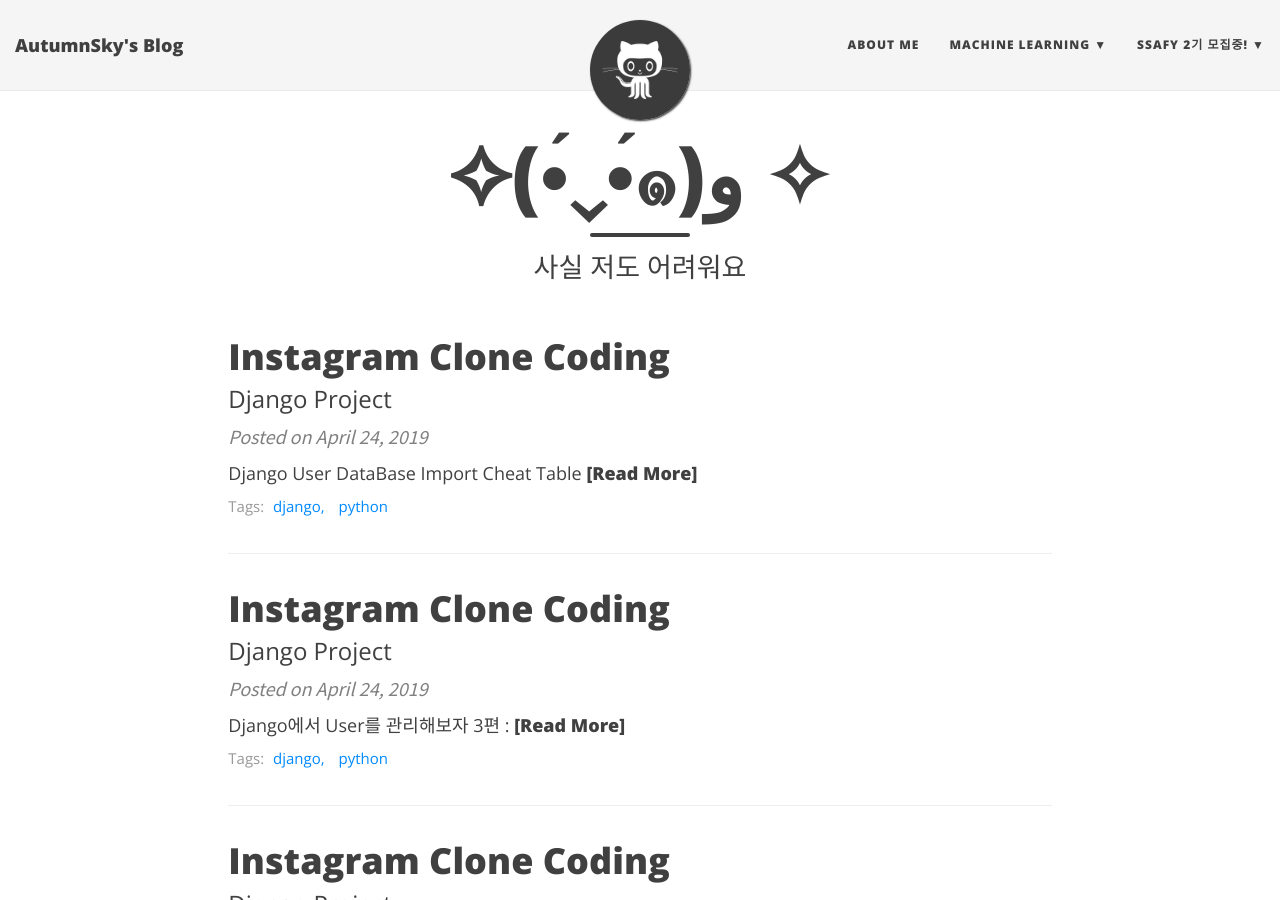
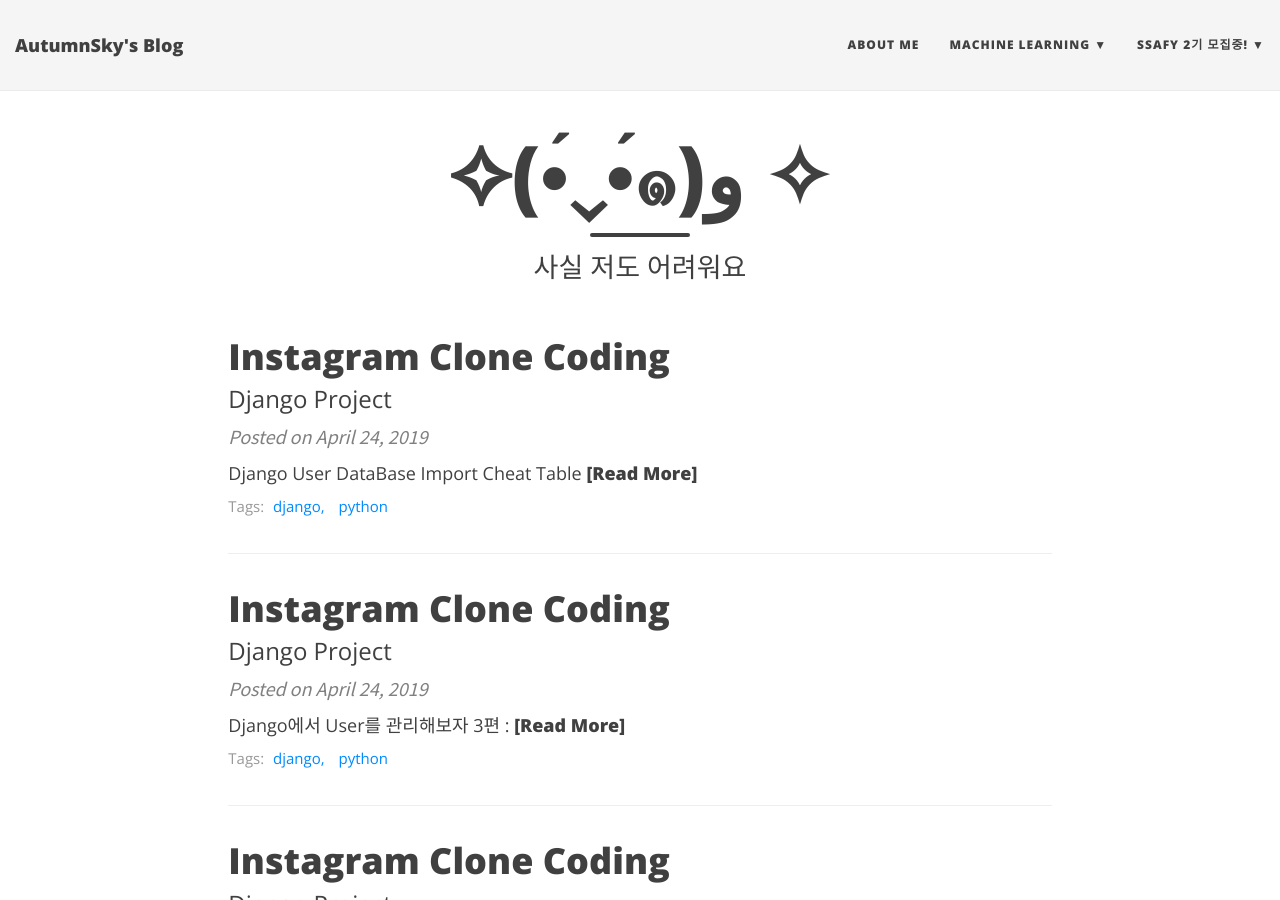
Before and after one commit to DongChanS/AutumnSky92.github.io, a Jekyll site: the page built from index.html, in a window 1280 px wide and 900 px high. Built offline with Jekyll 4.4.1, drawn with Linux system fonts in a browser that asks for light colours; nearby versions of some CDN libraries; the list of posts is cut into pages by our own code.

Commit message:
config 수정

```diff
--- a/_config.yml
+++ b/_config.yml
@@ -23,13 +23,6 @@
 # List of links in the navigation bar
 navbar-links:
   About Me: "aboutme"
-  # Official Documents:
-  #   - Django: "https://www.djangoproject.com/"
-  # Cooperation Tools:
-  #   - Slack: "https://slack.com/"
-  #   - Trello: "https://trello.com/"
-  # Posts:
-  #   - Django:
   Machine Learning:
     - Coursera: "https://ko.coursera.org/"
     - Qwiklabs: "https://www.qwiklabs.com/"
@@ -43,11 +36,11 @@
 
 # Image to show in the navigation bar - image must be a square (width = height)
 # Remove this parameter if you don't want an image in the navbar
-avatar: "/img/avatar-icon.png"
+# avatar: "/img/avatar-icon.png"
 
 # If you want to have an image logo in the top-left corner instead of the title text,
 # then specify the following parameter
-# title-img: "/img/big_image.jpg"
+# title-img: /path/to/image
 
 # --- Background colour/image options --- #
 
@@ -68,7 +61,7 @@
 
 # navbar-img: "/img/bgimage.png"
 # footer-img: "/img/bgimage.png"
-# page-img: "/img/bgimage.jpg"
+# page-img: "/img/bgimage.png"
 
 # --- Footer options --- #
 
@@ -82,7 +75,7 @@
 # You can reorder the items to define the link order.
 # If you want to add a new link that isn't here, you'll need to also edit the file _data/SocialNetworks.yml
 social-network-links:
-#  rss: true
+  rss: true
   email: "cmtwo24@gmail.com"
 #  facebook: daattali
   github: AutumnSky92
```
